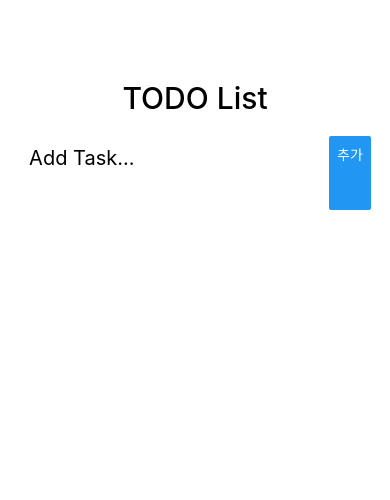
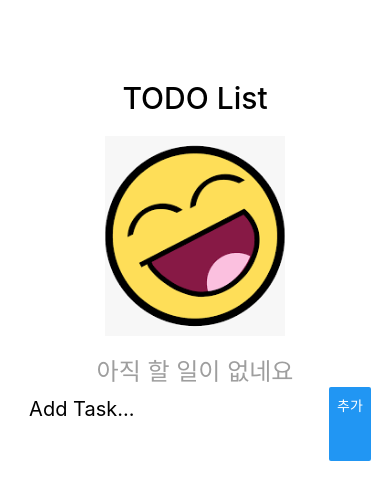
Before and after one commit to limhizy15/todoList-react-native, a React Native app: screen / in a window 390 px wide. Shown: the top 500 px of the page. Built offline with nearby package versions, Linux system fonts and the light colour scheme.

Commit message:
FlatList에 EmptyComponent 추가

```diff
--- a/App.tsx
+++ b/App.tsx
@@ -3,6 +3,7 @@ import {View, FlatList, Alert, StyleSheet} from 'react-native';
 import TodoAppender from './components/TodoAppender';
 import TodoListItem from './components/TodoListItem';
 import Header from './components/Header';
+import Empty from './components/Empty';
 
 interface IToDo {
   key: string;
@@ -68,6 +69,7 @@ export default function App() {
         <FlatList
           data={data}
           ListHeaderComponent={() => <Header />}
+          ListEmptyComponent={() => <Empty />}
           renderItem={({item}) => (
             <TodoListItem
               item={item}
--- /dev/null
+++ b/components/Empty.tsx
@@ -0,0 +1,28 @@
+import React from 'react';
+import {View, Text, Image, StyleSheet} from 'react-native';
+
+export default function Empty() {
+  return (
+    <View style={styles.block}>
+      <Image source={require('./../assets/happy.png')} style={styles.image} />
+      <Text style={styles.description}>아직 할 일이 없네요</Text>
+    </View>
+  );
+}
+
+const styles = StyleSheet.create({
+  block: {
+    flex: 1,
+    alignItems: 'center',
+    justifyContent: 'center',
+  },
+  image: {
+    width: 180,
+    height: 200,
+    marginBottom: 16,
+  },
+  description: {
+    fontSize: 24,
+    color: '#9e9e9e',
+  },
+});
--- a/components/TodoAppender.tsx
+++ b/components/TodoAppender.tsx
@@ -5,7 +5,7 @@ type Props = {
   addItem: (task: string) => void;
 };
 
-const TodoAppender = ({addItem}: Props) => {
+export default function TodoAppender({addItem}: Props) {
   const [inputText, setInputText] = useState('');
 
   const onChangeText = (text: string): void => {
@@ -30,7 +30,7 @@ const TodoAppender = ({addItem}: Props) => {
       <Button title="추가" onPress={onPressBtn} />
     </View>
   );
-};
+}
 
 const styles = StyleSheet.create({
   container: {
@@ -47,5 +47,3 @@ const styles = StyleSheet.create({
     marginRight: 20,
   },
 });
-
-export default TodoAppender;
```
Also changed, not shown: assets/happy.png (added).
